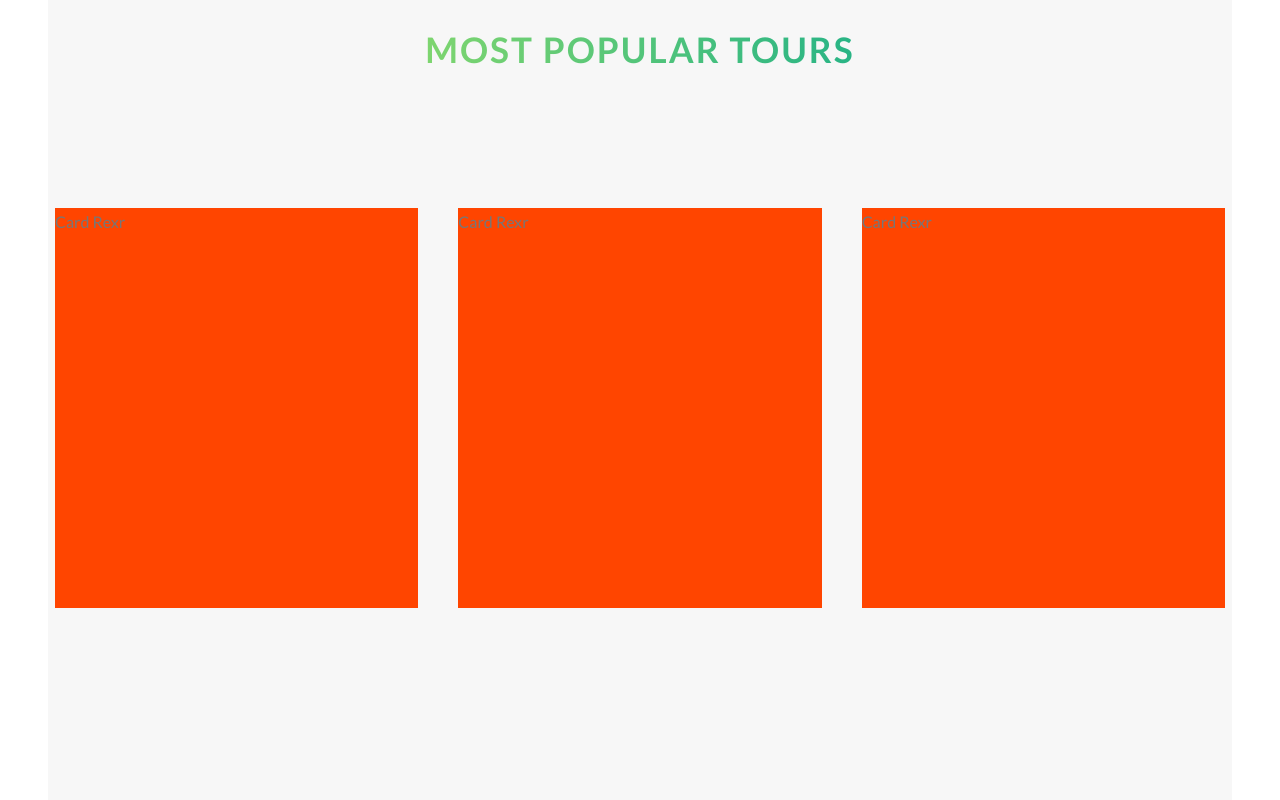
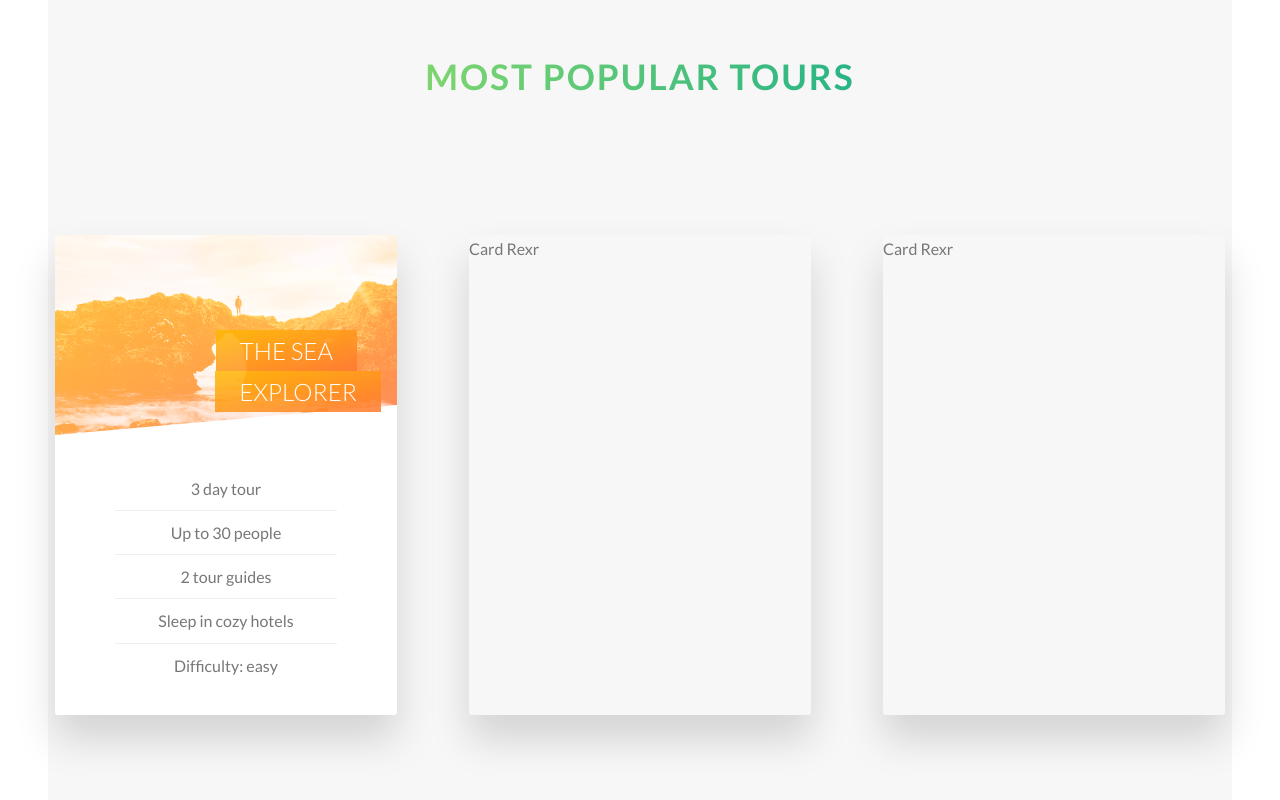
Before and after one commit to maverickdeepak/Nature-Tour, a website: page index.html in a window 1280 px wide. Shown: the part 2474-3274 px from the top of the page. Drawn offline with Linux system fonts and the light colour scheme.

Commit message:
Front part of card section is done

```diff
--- a/index.html
+++ b/index.html
@@ -136,13 +136,42 @@
 
         <div class="row">
           <div class="col-1-of-3">
-            <div class="card">Card Rexr</div>
+            <div class="card">
+              <div class="card__side card__side--front">
+                <div class="card__picture card__picture-1">
+                  &nbsp;
+                </div>
+                <h4 class="card__heading">
+                  <span class="card__heading-span card__heading-span--1">The sea explorer</span>
+                </h4>
+                <div class="card__details">
+                  <ul>
+                    <li>3 day tour</li>
+                    <li>Up to 30 people</li>
+                    <li>2 tour guides</li>
+                    <li>Sleep in cozy hotels</li>
+                    <li>Difficulty: easy</li>
+                  </ul>
+                </div>
+              </div>
+              <div class="card__side card__side--back card__side--back-1">
+                Back
+              </div>
+            </div>
           </div>
           <div class="col-1-of-3">
-            <div class="card">Card Rexr</div>
+            <div class="card">
+              <div class="card__side">
+                Card Rexr
+              </div>
+            </div>
           </div>
           <div class="col-1-of-3">
-            <div class="card">Card Rexr</div>
+            <div class="card">
+              <div class="card__side">
+                Card Rexr
+              </div>
+            </div>
           </div>
         </div>
       </section>
--- a/sass/abstracts/_variables.scss
+++ b/sass/abstracts/_variables.scss
@@ -7,8 +7,15 @@ $color-grey-dark: #777;
 $color-white: #fff;
 $color-black: #000;
 
+$color-secondary-light: #ffb900;
+$color-secondary-dark: #ff7730;
+
+$color-tertiary-light: #2998ff;
+$color-tertiary-dark: #5643fa;
+
+
 $color-grey-light-1: #f7f7f7;
-
+$color-grey-light-2: #eee;
 // FONT SIZES
 
 $defaut-font-size: 1rem;
@@ -17,4 +24,4 @@ $defaut-font-size: 1rem;
 
 $grid-width: 1170px;
 $gutter-vertical: 8rem;
-$gutter-horizontal: 2.5rem;
+$gutter-horizontal: 4.5rem;
--- a/sass/components/_card.scss
+++ b/sass/components/_card.scss
@@ -1,10 +1,115 @@
 .card {
-  background-color: orangered;
+
+// Functionality
+
+  perspective: 93.75rem;
+  -moz-perspectove: 93.75rem;
+  position: relative;
   height: 25rem;
-  transition: all 0.8s;
 
-  &:hover {
-    transform: rotateY(180deg);
-    background-color: pink;
+  &__side {
+  	height: 30rem;
+  	transition: all 0.8s ease;
+  	position: absolute;
+  	top: 0;
+  	left: 0;
+  	width: 100%;
+  	backface-visibility: hidden;
+  	border-radius: 3px;
+  	overflow: hidden;
+  	box-shadow: 0 1.5rem 2.5rem rgba($color-black, .15);
+
+  	&--front {
+  		background-color: $color-white;
+  	}
+
+  	&--back {
+  		transform: rotateY(180deg);
+
+  		&-1 {
+  			background-image: linear-gradient(
+  				to right bottom,
+  				$color-secondary-light,
+  				$color-secondary-dark)
+  		}
+  	}
+  }
+
+  &:hover &__side--front {
+    transform: rotateY(-180deg);
+  }
+
+   &:hover &__side--back {
+    transform: rotateY(0deg);
+  }
+
+// Front side styling
+
+  &__picture {
+  	background-size: cover;
+  	height: 12.5rem;
+  	background-blend-mode: screen;
+  	-webkit-clip-path: polygon(0 0, 100% 0%, 100% 85%, 0% 100%);
+	clip-path: polygon(0 0, 100% 0%, 100% 85%, 0% 100%);
+
+  	&-1 {
+  		background-image: linear-gradient(
+  				to right bottom,
+  				$color-secondary-light,
+  				$color-secondary-dark),
+  				url('../img/nat-5.jpg');
+  	}
+
+  	&-2 {
+  		background-image: url('../img/nat-5.jpg');
+  	}
+
+  	&-3 {
+  		background-image: url('../img/nat-5.jpg');
+  	}
+  }
+
+  &__heading {
+  	font-size: 1.5rem;
+  	text-transform: uppercase;
+  	font-weight: 300;
+  	color: $color-white;
+  	position: absolute;
+  	top: 6rem;
+  	right: 1rem;
+  	text-align: right;
+  	width: 72%;
+  }
+
+  &__heading-span {
+  	padding: 0.375rem 1.5rem;
+  	-webkit-box-decoration-break: clone;
+  	box-decoration-break: clone;
+
+  	&--1 {
+  		background-image: linear-gradient(
+  				to right bottom,
+  				rgba($color-secondary-light, 0.85),
+  				rgba($color-secondary-dark, 0.85)),
+  	}
+  }
+
+  &__details {
+  	padding: 2rem;
+  	ul {
+  		list-style: none;
+  		width: 80%;
+  		margin: 0 auto;
+
+  		li {
+  			text-align: center;
+  			font-size: 1rem;
+  			padding: 0.5rem;
+
+  			&:not(:last-child) {
+  				border-bottom: 1px solid $color-grey-light-2;
+  			}
+  		}
+  	}
   }
 }
--- a/sass/layout/_header.scss
+++ b/sass/layout/_header.scss
@@ -8,6 +8,7 @@
     background-size: cover;
     background-position: top;
     position: relative;
+    -webkit-clip-path: polygon(0 0%, 100% 0%, 100% 75vh, 0% 100%);
     clip-path: polygon(0 0%, 100% 0%, 100% 75vh, 0% 100%);
 
     &__logo-box {
```
Also changed, not shown: css/style.css, sass/main.scss (line endings or trailing spaces).
